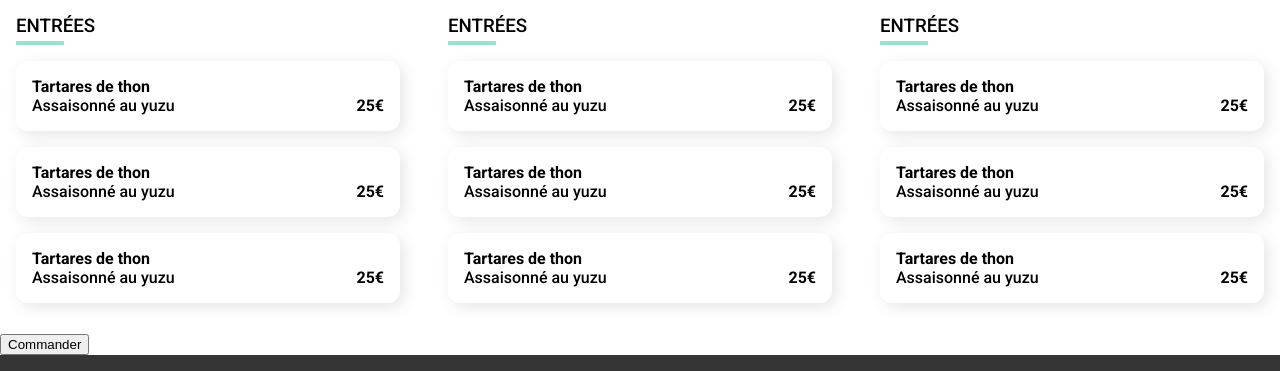
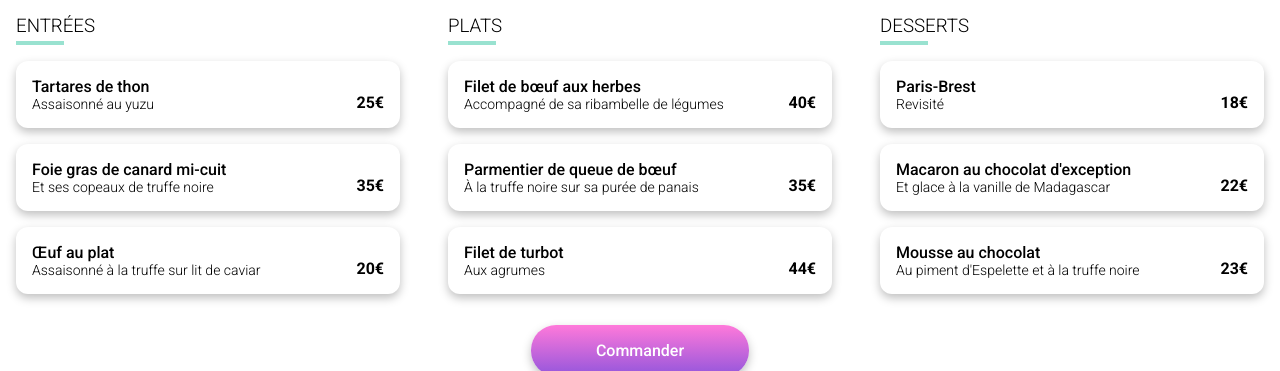
Before and after one commit to CarmenLoisy/P4, a plain HTML site: page restaurants/la-palette-du-gout.html in a window 1280 px wide. Shown: the part 582-953 px from the top of the page. Drawn offline with Linux system fonts and the light colour scheme; a web font is replaced by a local one.

Commit message:
page resto end

```diff
--- a/restaurants/la-palette-du-gout.html
+++ b/restaurants/la-palette-du-gout.html
@@ -30,7 +30,7 @@
 		<section class="submenus">
 			<article class="submenu">
 				<h3 class="submenu__title">Entrées</h3>
-				<div class="menuItem delay-0">
+				<div class="menuItem">
 					<div class="menuItem__header">
 						<h4>Tartares de thon</h4>
 						<p>Assaisonné au yuzu</p>
@@ -42,24 +42,24 @@
 						</div>
 					</div>
 				</div>
-				<div class="menuItem delay-0">
+				<div class="menuItem">
 					<div class="menuItem__header">
-						<h4>Tartares de thon</h4>
-						<p>Assaisonné au yuzu</p>
+						<h4>Foie gras de canard mi-cuit</h4>
+						<p>Et ses copeaux de truffe noire</p>
 					</div>
-					<p class="menuItem__price">25€</p>
+					<p class="menuItem__price">35€</p>
 					<div class="menuItem__confirmation">
 						<div class="menuItem__wrapIcon">
 							<i class="menuItem__icon fas fa-check"></i>
 						</div>
 					</div>
 				</div>
-				<div class="menuItem delay-0">
+				<div class="menuItem">
 					<div class="menuItem__header">
-						<h4>Tartares de thon</h4>
-						<p>Assaisonné au yuzu</p>
+						<h4>Œuf au plat</h4>
+						<p>Assaisonné à la truffe sur lit de caviar</p>
 					</div>
-					<p class="menuItem__price">25€</p>
+					<p class="menuItem__price">20€</p>
 					<div class="menuItem__confirmation">
 						<div class="menuItem__wrapIcon">
 							<i class="menuItem__icon fas fa-check"></i>
@@ -68,37 +68,37 @@
 				</div>
 			</article>
 			<article class="submenu">
-				<h3 class="submenu__title">Entrées</h3>
-				<div class="menuItem delay-0">
+				<h3 class="submenu__title">Plats</h3>
+				<div class="menuItem">
 					<div class="menuItem__header">
-						<h4>Tartares de thon</h4>
-						<p>Assaisonné au yuzu</p>
+						<h4>Filet de bœuf aux herbes</h4>
+						<p>Accompagné de sa ribambelle de légumes</p>
 					</div>
-					<p class="menuItem__price">25€</p>
+					<p class="menuItem__price">40€</p>
 					<div class="menuItem__confirmation">
 						<div class="menuItem__wrapIcon">
 							<i class="menuItem__icon fas fa-check"></i>
 						</div>
 					</div>
 				</div>
-				<div class="menuItem delay-0">
+				<div class="menuItem">
 					<div class="menuItem__header">
-						<h4>Tartares de thon</h4>
-						<p>Assaisonné au yuzu</p>
+						<h4>Parmentier de queue de bœuf</h4>
+						<p>À la truffe noire sur sa purée de panais</p>
 					</div>
-					<p class="menuItem__price">25€</p>
+					<p class="menuItem__price">35€</p>
 					<div class="menuItem__confirmation">
 						<div class="menuItem__wrapIcon">
 							<i class="menuItem__icon fas fa-check"></i>
 						</div>
 					</div>
 				</div>
-				<div class="menuItem delay-0">
+				<div class="menuItem">
 					<div class="menuItem__header">
-						<h4>Tartares de thon</h4>
-						<p>Assaisonné au yuzu</p>
+						<h4>Filet de turbot</h4>
+						<p>Aux agrumes</p>
 					</div>
-					<p class="menuItem__price">25€</p>
+					<p class="menuItem__price">44€</p>
 					<div class="menuItem__confirmation">
 						<div class="menuItem__wrapIcon">
 							<i class="menuItem__icon fas fa-check"></i>
@@ -107,37 +107,37 @@
 				</div>
 			</article>
 			<article class="submenu">
-				<h3 class="submenu__title">Entrées</h3>
-				<div class="menuItem delay-0">
+				<h3 class="submenu__title">Desserts</h3>
+				<div class="menuItem">
 					<div class="menuItem__header">
-						<h4>Tartares de thon</h4>
-						<p>Assaisonné au yuzu</p>
+						<h4>Paris-Brest</h4>
+						<p>Revisité</p>
 					</div>
-					<p class="menuItem__price">25€</p>
+					<p class="menuItem__price">18€</p>
 					<div class="menuItem__confirmation">
 						<div class="menuItem__wrapIcon">
 							<i class="menuItem__icon fas fa-check"></i>
 						</div>
 					</div>
 				</div>
-				<div class="menuItem delay-0">
+				<div class="menuItem">
 					<div class="menuItem__header">
-						<h4>Tartares de thon</h4>
-						<p>Assaisonné au yuzu</p>
+						<h4>Macaron au chocolat d'exception</h4>
+						<p>Et glace à la vanille de Madagascar</p>
 					</div>
-					<p class="menuItem__price">25€</p>
+					<p class="menuItem__price">22€</p>
 					<div class="menuItem__confirmation">
 						<div class="menuItem__wrapIcon">
 							<i class="menuItem__icon fas fa-check"></i>
 						</div>
 					</div>
 				</div>
-				<div class="menuItem delay-0">
+				<div class="menuItem">
 					<div class="menuItem__header">
-						<h4>Tartares de thon</h4>
-						<p>Assaisonné au yuzu</p>
+						<h4>Mousse au chocolat</h4>
+						<p>Au piment d'Espelette et à la truffe noire</p>
 					</div>
-					<p class="menuItem__price">25€</p>
+					<p class="menuItem__price">23€</p>
 					<div class="menuItem__confirmation">
 						<div class="menuItem__wrapIcon">
 							<i class="menuItem__icon fas fa-check"></i>
@@ -146,8 +146,8 @@
 				</div>
 			</article>
 		</section>
-		<div class="wrapBtn">
-			<button class="commandBtn">Commander</button>
+		<div class="order_button">
+			<a href="#" class="btn">Commander</a>
 		</div>
 	</main>
 	<footer>
--- a/sass/_mixin.scss
+++ b/sass/_mixin.scss
@@ -14,3 +14,7 @@
   flex-direction: column;
   gap: 15px;
 } //@include flexMid;
+@mixin head-font{
+	font-family: "Shrikhand", cursive, sans-serif;
+	font-weight:100;
+}//@include head-font;
--- a/sass/_restaurants.scss
+++ b/sass/_restaurants.scss
@@ -34,7 +34,7 @@ main.menu_container{
 .menu__header {
 	margin-top: -4rem;
 	border-radius: 2rem 2rem 0 0;
-	background-color: #f6f6f6;
+	background-color: $color-neutre-bg;
 	z-index: 1;
 	position: relative;
 	padding: 1rem;
@@ -42,12 +42,12 @@ main.menu_container{
     justify-content: space-between;
 }
 .menu__title{
-	font-family: $head-font;
+	@include head-font;
 }
 
 .submenus {
 	display: grid;
-
+    gap: 2rem;
 	@media (min-width: 64rem) {
 		grid-template-columns: repeat(3, 1fr);
 		column-gap: 1rem;
@@ -63,7 +63,7 @@ main.menu_container{
 		text-transform: uppercase;
 		position: relative;
 		padding-bottom: 0.5rem;
-		font-weight: normal;
+		font-weight: 300;
 
 		&::after {
 			content: "";
@@ -83,13 +83,9 @@ main.menu_container{
 	display: flex;
 	border-radius: 0.75rem;
 	margin: 1rem 0;
-	box-shadow: 0.25rem 0.25rem 1rem rgba(0, 0, 0, 0.1);
+	box-shadow: $shadow;
 	overflow: hidden;
 	cursor: pointer;
-	animation: itemAppear 0.6s;
-	animation-timing-function: cubic-bezier(0.5, 1.58, 0.34, 0.82);
-	animation-fill-mode: both;
-	transform: scale(0);
 	max-width: 100%;
 	&:hover .menuItem__confirmation {
 		margin-right: 0;
@@ -103,6 +99,13 @@ main.menu_container{
 	text-overflow: ellipsis;
 	overflow: hidden;
 	flex: 1;
+	h4 {
+		font-weight: 500;
+	}
+	p {
+		font-weight: 300;
+		font-size: 14px;
+	}
 }
 
 .menuItem__title {
@@ -149,3 +152,8 @@ main.menu_container{
 .menuItem__icon {
 	color: $color-tertiary;
 }
+.order_button {
+    display: flex;
+    padding-bottom: 2.5rem;
+    justify-content: center;
+}
--- a/sass/_variables.scss
+++ b/sass/_variables.scss
@@ -1,6 +1,6 @@
 //fonts
 $texte: 'Roboto', sans-serif;
-$head-font: "Shrikhand", cursive, sans-serif;
+//$head-font: "Shrikhand", cursive, sans-serif;
 //$myFontSize: 18px;
 //$myWidth: 680px;
 
--- a/sass/main.scss
+++ b/sass/main.scss
@@ -10,7 +10,7 @@ header {
 	position: relative;
 	z-index: 1000;
 	h1 {
-    font-family: $head-font;
+		@include head-font;
 		text-align: center;
 	}
 }
@@ -23,7 +23,7 @@ header {
 	position: relative;
 	color: $color-dark-grey;
 	h3 {
-    font-weight: 700;
+		font-weight: 500;
 	}
 }
 .hero {
@@ -41,12 +41,9 @@ header {
 	}
 }
 .btn {
-  font-family: $texte;
-  font-size: 16px;
-  font-style: normal;
-  font-weight: 500;
-  border: 0;
-  padding: 0.75rem 1.5rem;
+	width: 11.625rem;
+    text-align: center;
+    padding: 1rem;
 	border-radius: $border-radius;
 	color: #fff;
 	background-image: $gradient;
@@ -123,7 +120,7 @@ header {
 		background-color: $color-tertiary;
 		color: darken($color-tertiary, 50%);
 		padding: 0.5rem;
-    border-radius:2px;
+		border-radius: 2px;
 		position: absolute;
 		top: 1rem;
 		right: 0.75rem;
@@ -134,7 +131,6 @@ header {
 		position: relative;
 		@include flexMid;
 		flex-direction: row;
-
 	}
 
 	&__content {
@@ -144,6 +140,9 @@ header {
 	&__title {
 		margin-bottom: 0.25rem;
 	}
+}
+.card__subtitle {
+	font-weight: lighter;
 }
 .card__btn {
 	width: 2rem;
@@ -176,7 +175,7 @@ footer {
 	align-items: flex-start;
 }
 .footer__logo {
-  font-family: $head-font;
+	@include head-font;
 	margin: 0;
 	font-size: 18px;
 }
```
Also changed, not shown: index.html (+4 -4 lines), assets/css/main.css, 1 other file. Lines whose indentation alone changed are shown as unchanged.
